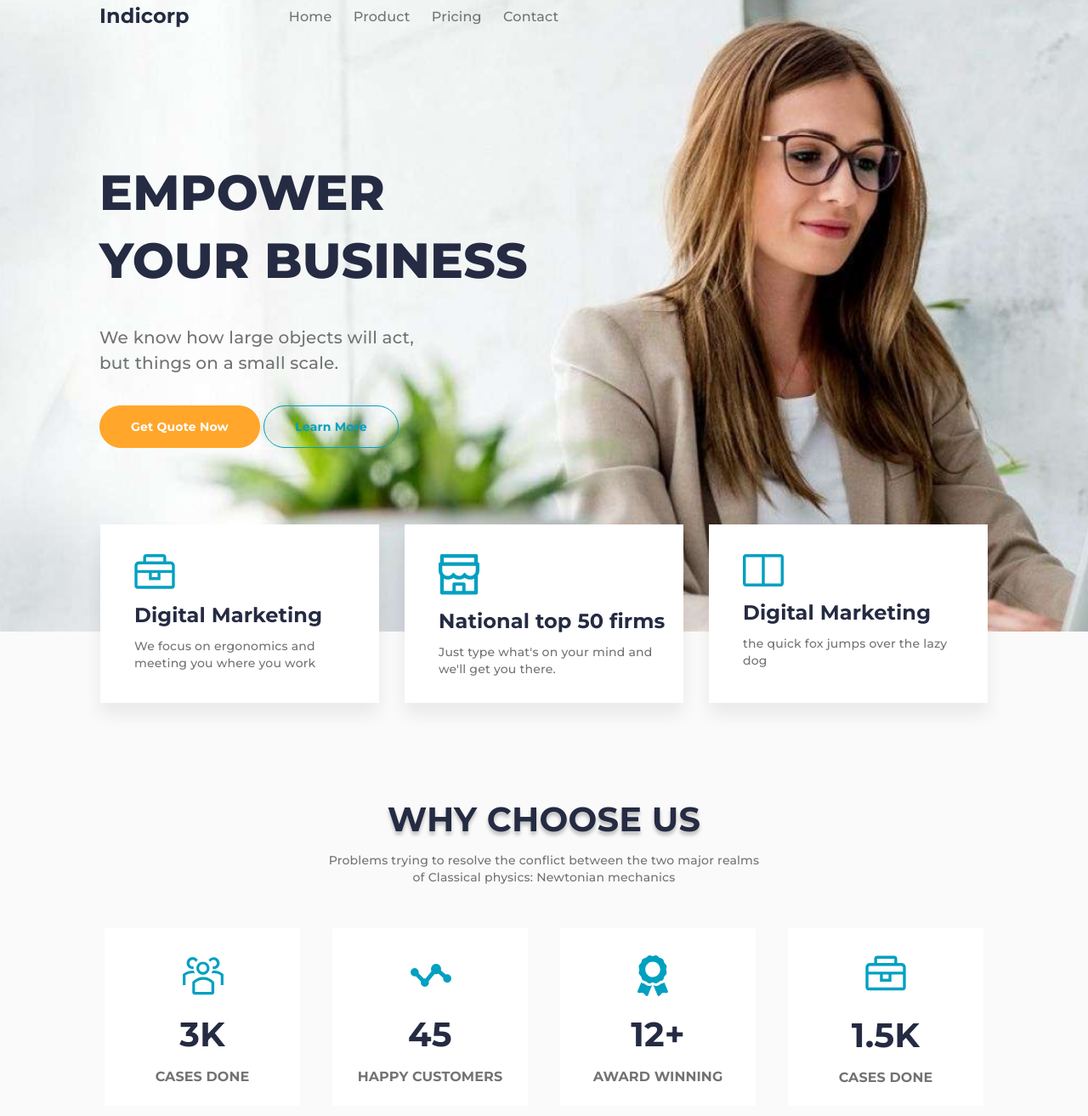
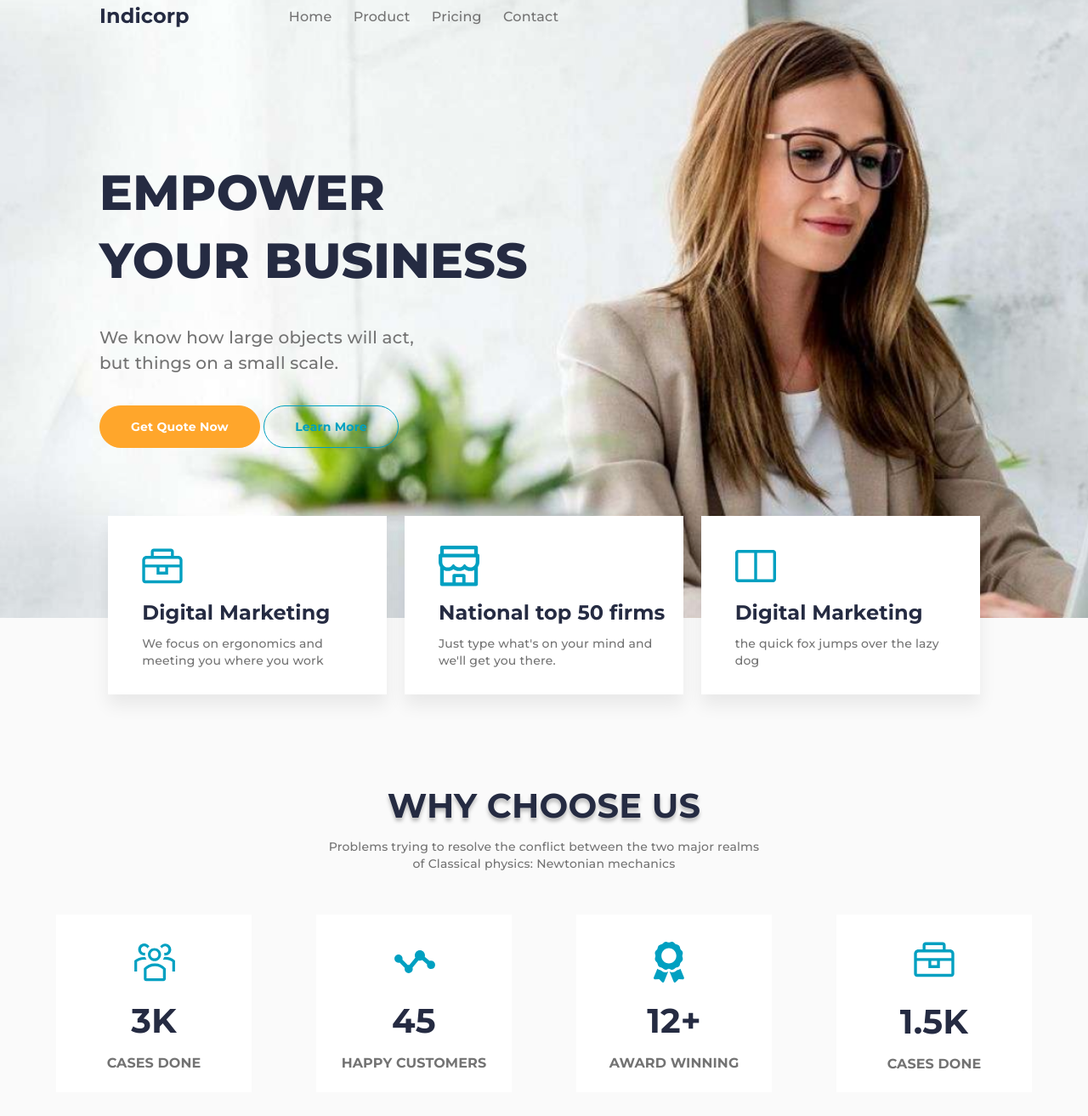
Before and after one commit to cr99p/new-rep, a website built with webpack: page src/index.html in a window 1280 px wide. Shown: the part 33-1346 px from the top of the page at 85% size. Built offline with nearby package versions, Linux system fonts and the light colour scheme.

Commit message:
Completed Advantage section

```diff
--- a/src/index.html
+++ b/src/index.html
@@ -7,7 +7,7 @@
     <title>Indicorp Webpack Template</title>
 </head>
 <body>
-    <section class="header-main">
+    <section class="header">
       <div class="container-hero">
         <div class="header-bar">
           <a href="#" class="header-bar__logo">Indicorp</a>
@@ -28,7 +28,7 @@
         </div>
         <div class="container-cards">
           <div class="container-cards__items">
-            <svg width="48" height="41" viewBox="0 0 48 41" fill="none" xmlns="http://www.w3.org/2000/svg">
+            <svg width="48" height="48" viewBox="0 0 48 41" fill="none" xmlns="http://www.w3.org/2000/svg">
               <path d="M42.5886 8.52529H37.519V3.45567C37.519 2.55931 37.1629 1.69966 36.5291 1.06583C35.8952 0.432007 35.0356 0.0759277 34.1392 0.0759277H13.8608C12.9644 0.0759277 12.1047 0.432007 11.4709 1.06583C10.8371 1.69966 10.481 2.55931 10.481 3.45567V8.52529H5.41139C4.06684 8.52529 2.77736 9.05941 1.82662 10.0102C0.875886 10.9609 0.341766 12.2504 0.341766 13.5949V37.2531C0.341766 38.1495 0.697846 39.0092 1.33167 39.643C1.9655 40.2768 2.82515 40.6329 3.72151 40.6329H44.2785C45.1748 40.6329 46.0345 40.2768 46.6683 39.643C47.3021 39.0092 47.6582 38.1495 47.6582 37.2531V13.5949C47.6582 12.2504 47.1241 10.9609 46.1734 10.0102C45.2226 9.05941 43.9331 8.52529 42.5886 8.52529ZM13.8608 3.45567H34.1392V8.52529H13.8608V3.45567ZM44.2785 37.2531H3.72151V22.0443H17.2405V30.4936H30.7595V22.0443H44.2785V37.2531ZM20.6202 22.0443H27.3797V27.1139H20.6202V22.0443ZM3.72151 18.6645V13.5949C3.72151 13.1467 3.89955 12.7169 4.21647 12.4C4.53338 12.0831 4.9632 11.905 5.41139 11.905H42.5886C43.0368 11.905 43.4666 12.0831 43.7835 12.4C44.1004 12.7169 44.2785 13.1467 44.2785 13.5949V18.6645H3.72151Z" fill="#00A0C1"/>
             </svg>
             <h3 class="container-cards__title">Digital Marketing</h3>
@@ -42,7 +42,7 @@
             <p class="container-cards__desc">Just type what's on your mind and we'll get you there.</p>
           </div>
           <div class="container-cards__items">
-            <svg width="48" height="38" viewBox="0 0 48 38" fill="none" xmlns="http://www.w3.org/2000/svg">
+            <svg width="48" height="48" viewBox="0 0 48 38" fill="none" xmlns="http://www.w3.org/2000/svg">
               <path d="M44.5679 0.0111084H3.43234C2.52347 0.0120205 1.65208 0.375302 1.00941 1.02123C0.366737 1.66715 0.00528678 2.54295 0.00437927 3.45643V34.4643C0.00528678 35.3778 0.366737 36.2536 1.00941 36.8995C1.65208 37.5454 2.52347 37.9087 3.43234 37.9096H44.5679C45.4766 37.9082 46.3477 37.5448 46.9903 36.899C47.6329 36.2532 47.9945 35.3776 47.9958 34.4643V3.45643C47.9949 2.54295 47.6335 1.66715 46.9908 1.02123C46.3481 0.375302 45.4767 0.0120205 44.5679 0.0111084ZM3.43234 3.45643H22.2861V34.4643H3.43234V3.45643ZM25.7141 34.4643V3.45643H44.5679L44.5713 34.4643H25.7141Z" fill="#00A0C1"/>
             </svg>
             <h3 class="container-cards__title">Digital Marketing</h3>
--- a/src/scss/sections/_advantages.scss
+++ b/src/scss/sections/_advantages.scss
@@ -1,7 +1,7 @@
 .advantages {
     background-color: $page-back-color;
     min-height: 100vh;
-    margin-top: -84px;
+    margin-top: -90px;
 }
 
 .advantages-container {
@@ -24,13 +24,13 @@
     }
 
     &__desc {
-        margin-top: 10px;
-
         font-weight: 500;
         font-size: 14px;
         line-height: 20px;
         letter-spacing: 0.2px;
         color: $secondary-text-color;
+
+        margin-top: 10px;
 
         text-align: center;
     }
@@ -53,10 +53,7 @@
 
         background-color: $white;
 
-        &:not(:last-child) {
-            margin-right: 38px;
-        }
-
+        margin: 0 38px 0 38px;
         padding-top: 32px;
     }
 
--- a/src/scss/sections/_header.scss
+++ b/src/scss/sections/_header.scss
@@ -1,4 +1,4 @@
-.header-main {
+.header {
     background: url('../images/content/header-cover.png');
     background-size: cover;
     background-position: top right;
@@ -84,7 +84,7 @@
     justify-content: center;
     row-gap: 15px;
 
-    margin-top: 90px;
+    margin-top: 80px;
 
     cursor: default;
 
@@ -93,11 +93,8 @@
         height: 210px;
         background-color: $white;
 
+        margin:  0 auto;
         padding: 35px 20px 35px 40px;
-
-        &:not(:last-child) {
-            margin-right: 30px;
-        }
 
         box-shadow: 0px 13px 19px rgba(0, 0, 0, 0.07);
         transition: all 0.5s ease;
```
Also changed, not shown: docs/index.html (+3 -3 lines), docs/css/app.css.
